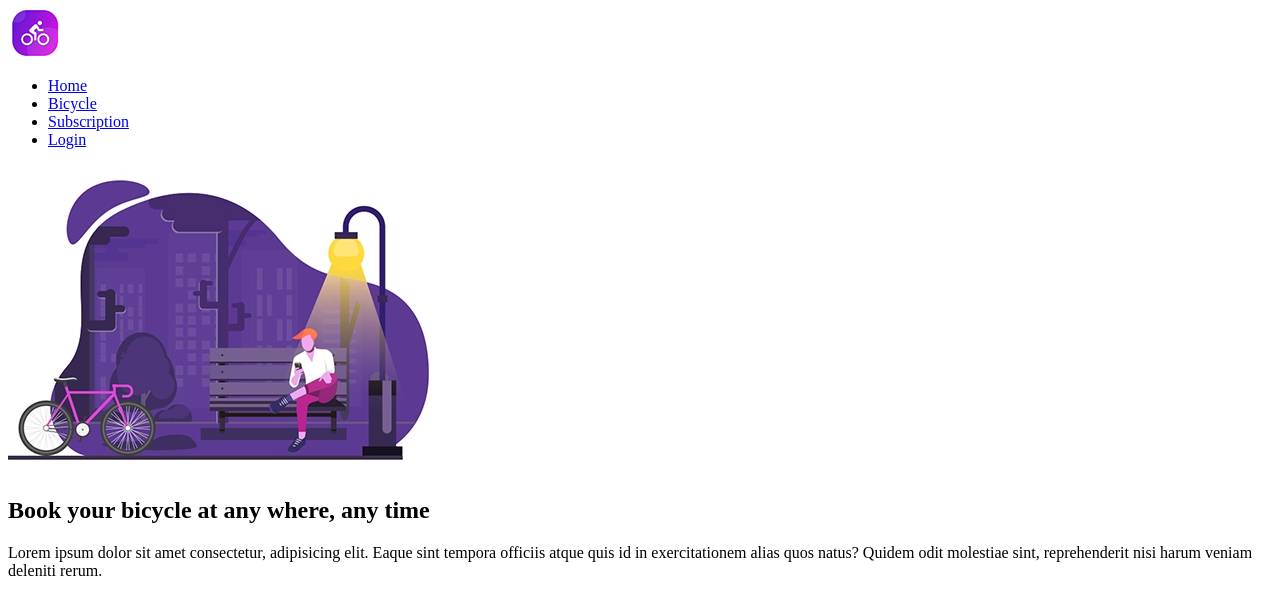
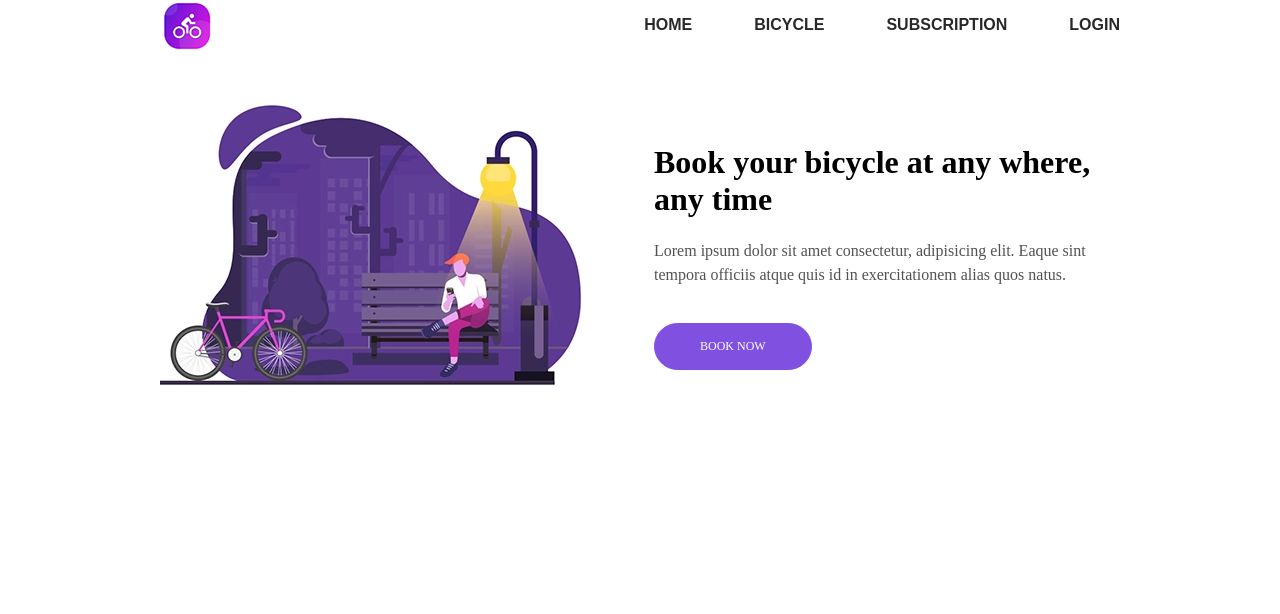
Before and after one commit to SigitaZaromskiene/09-bicycle, a website: page index.html in a window 1280 px wide. Drawn offline with Linux system fonts and the light colour scheme.

Commit message:
HTML update

```diff
--- a/index.html
+++ b/index.html
@@ -6,25 +6,29 @@
     <meta name="viewport" content="width=device-width, initial-scale=1.0" />
     <title>Bycicle</title>
   </head>
-  <body>
-    <nav>
+  <body style="width:960px;margin:0 auto;">
+
+    <nav style="display: flex; justify-content: space-between; align-items: center; margin-bottom:40px">
       <img src="img/logo.png" alt="Bycicle logo" />
-      <ul>
-        <li><a href="#">Home</a></li>
-        <li><a href="#">Bicycle</a></li>
-        <li><a href="#">Subscription</a></li>
-        <li><a href="#">Login</a></li>
+      <ul style="display: flex; font-family:sans-serif; gap:62px; text-transform: uppercase; text-decoration: none; list-style:none">
+        <li><a href="#" style="color: #282828; text-decoration: none; font-weight:600;">Home</a></li>
+        <li><a href="#" style="color: #282828; text-decoration: none; font-weight:600;">Bicycle</a></li>
+        <li><a href="#" style="color: #282828; text-decoration: none; font-weight:600;">Subscription</a></li>
+        <li><a href="#" style="color: #282828; text-decoration: none; font-weight:600;">Login</a></li>
       </ul>
-      <main>
-        <img src="img/photo.png" alt="Men sitting on bench next to bicycle" />
+    </nav>
+      <main style="display:flex; align-items:center;gap:70px">
+        <div>
+        <img src="img/photo.png" alt="Men sitting on bench next to bicycle" /></div>
+        <div>
         <h1>Book your bicycle at any where, any time</h1>
-        <p>
+        <p style="line-height:1.5; color: #282828cd;">
           Lorem ipsum dolor sit amet consectetur, adipisicing elit. Eaque sint
-          tempora officiis atque quis id in exercitationem alias quos natus?
-          Quidem odit molestiae sint, reprehenderit nisi harum veniam deleniti
-          rerum.
+          tempora officiis atque quis id in exercitationem alias quos natus.
+
         </p>
-        <a href="Book now"></a>
+        <a href="#" style="color:white; text-transform: uppercase; border:1px solid #8051E0; background-color: #8051E0;padding:15px 45px; border-radius:25px; text-decoration:none; display:inline-block; font-size:12px; margin-top:20px">Book now</a>
+      </div>
       </main>
     </nav>
     <main></main>
```
